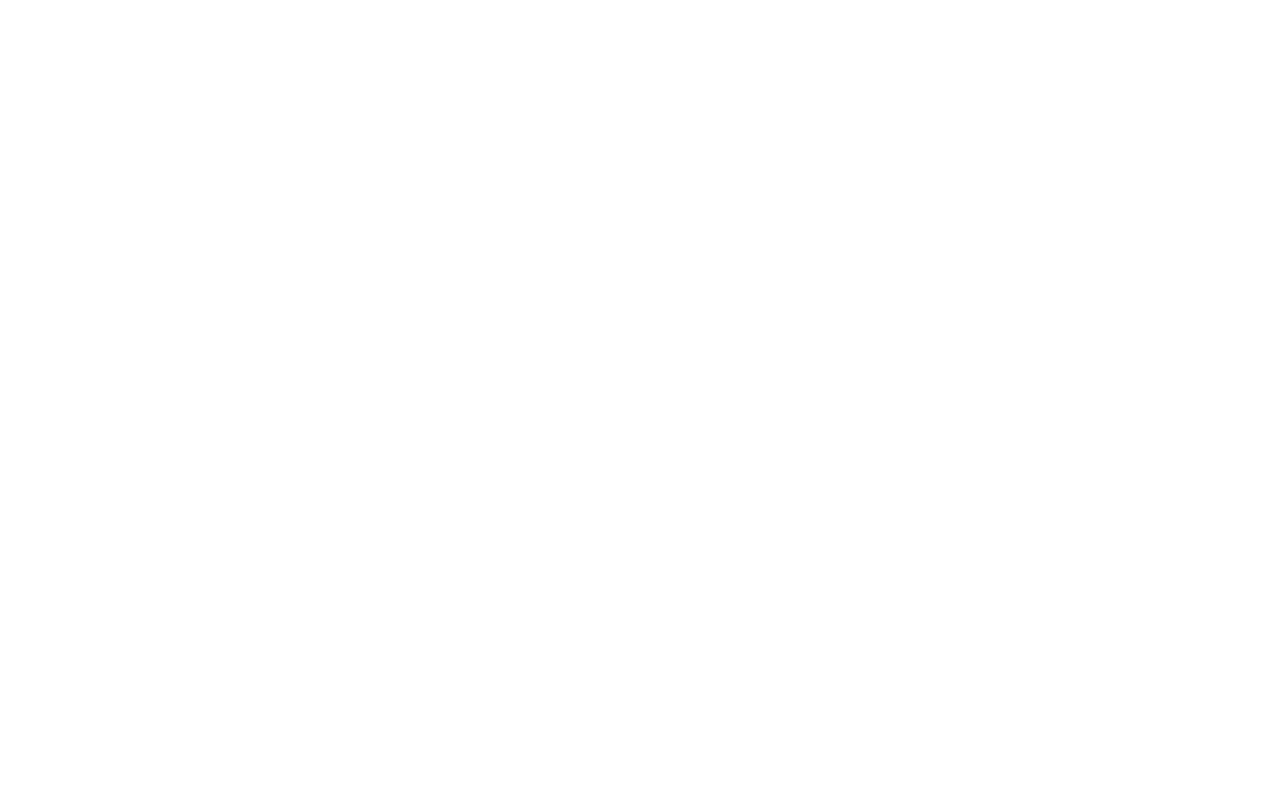
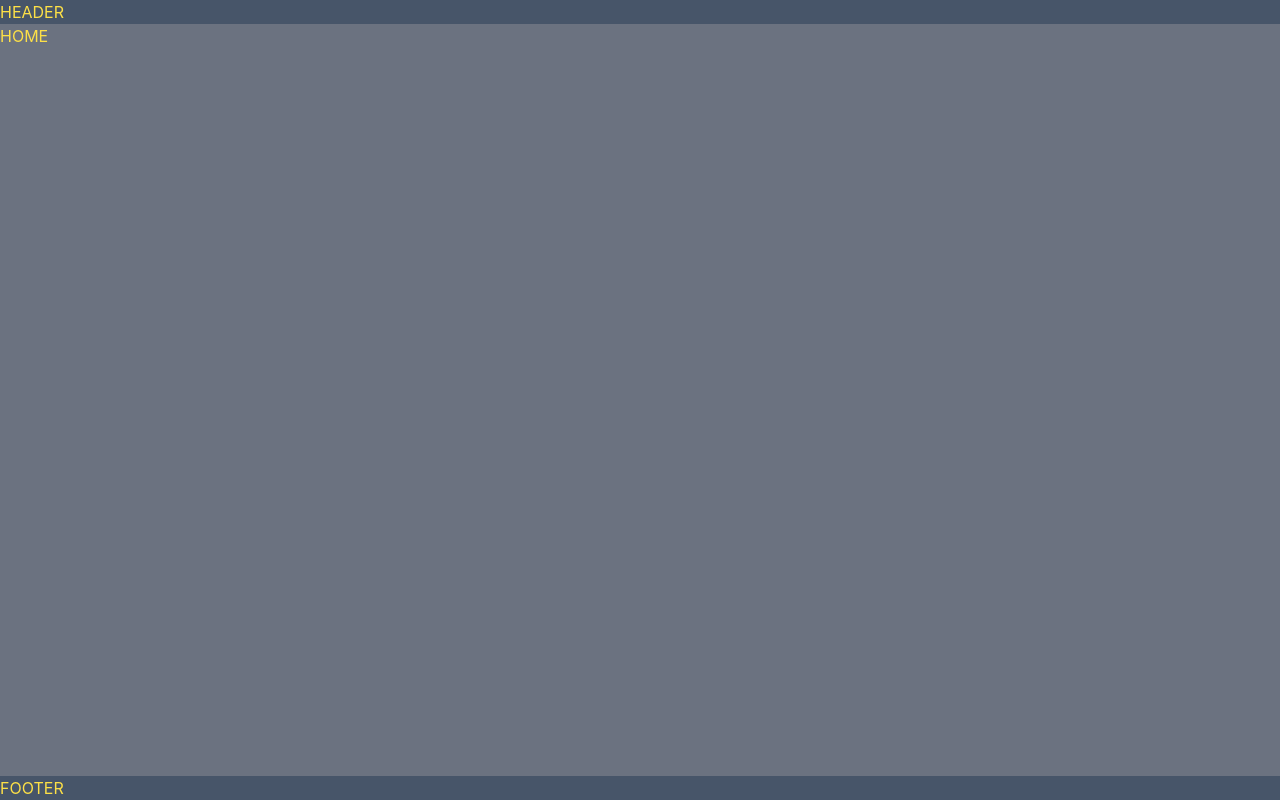
Before and after one commit to Barnakrum/collections, a React (Vite) app in the folder frontend/: page / in a window 1280 px wide. Built offline with nearby package versions, Linux system fonts and the light colour scheme.

Commit message:
Added basic header main footer with react router

```diff
--- a/frontend/src/App.jsx
+++ b/frontend/src/App.jsx
@@ -1,7 +1,30 @@
-
+import { BrowserRouter, Routes, Route } from "react-router-dom";
+import Home from "./components/Home";
+import routes from "./utilities/routes";
 
 function App() {
-    return <></>;
+  return (
+    <>
+      <BrowserRouter>
+        <div className="flex h-screen flex-col justify-around p-0">
+          <header className="w-full bg-slate-600 text-yellow-300">
+            HEADER
+          </header>
+          <main className="h-10 w-full flex-grow bg-gray-500 text-yellow-300">
+            <Routes>
+              <Route path="/" index element={<Home />} />
+              {routes.map((route, index) => (
+                <Route key={index} path={route.path} element={route.element} />
+              ))}
+            </Routes>
+          </main>
+          <footer className="w-full bg-slate-600 text-yellow-300">
+            FOOTER
+          </footer>
+        </div>
+      </BrowserRouter>
+    </>
+  );
 }
 
 export default App;
```
